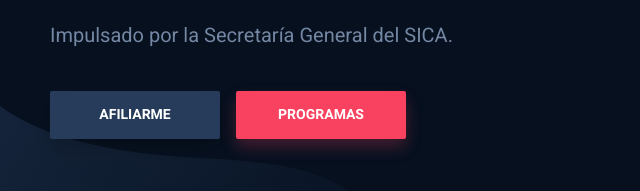
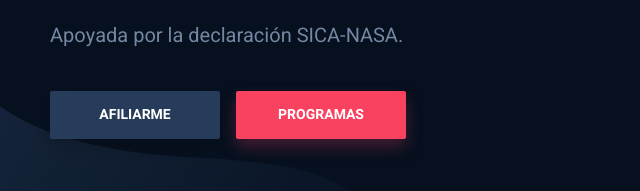
Before and after one commit to aibotsacademy/RAC, a plain HTML site: page index.html in a window 1280 px wide. Shown: the part 351-542 px from the top of the page, 50-690 px from the left. Drawn offline with nearby package versions, Linux system fonts and the light colour scheme.

Commit message:
Update index.html

```diff
--- a/index.html
+++ b/index.html
@@ -54,7 +54,7 @@
                     <div class="hero-inner">
 						<div class="hero-copy">
 	                        <h1 class="hero-title mt-0">Red Aeroespacial Centroaméricana</h1>
-	                        <p class="hero-paragraph">Impulsado por la Secretaría General del SICA.</p>
+	                        <p class="hero-paragraph">Apoyada por la declaración SICA-NASA.</p>
 	                        <div class="hero-cta"><a class="button button-shadow" href="#">Afiliarme</a><a class="button button-primary button-shadow" href="#">Programas</a></div>
 						</div>
 						<div class="hero-app">
```
